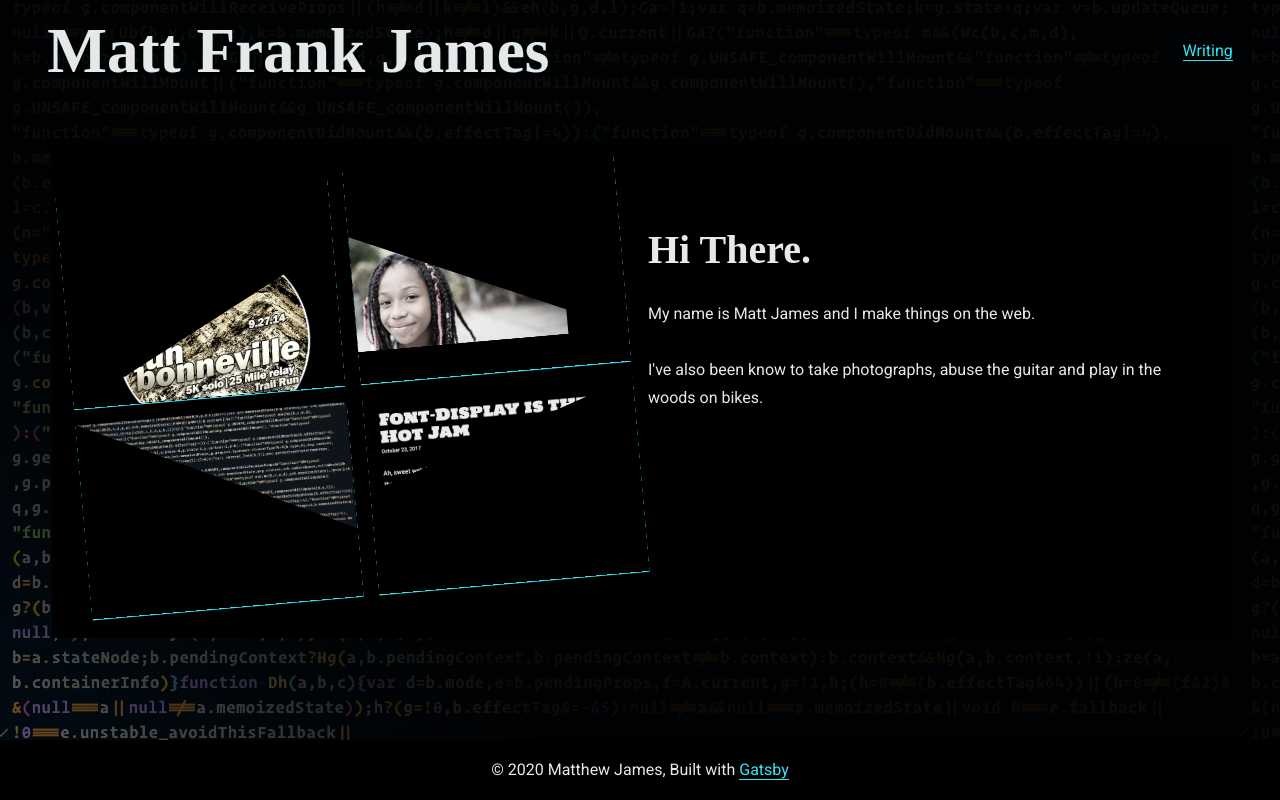
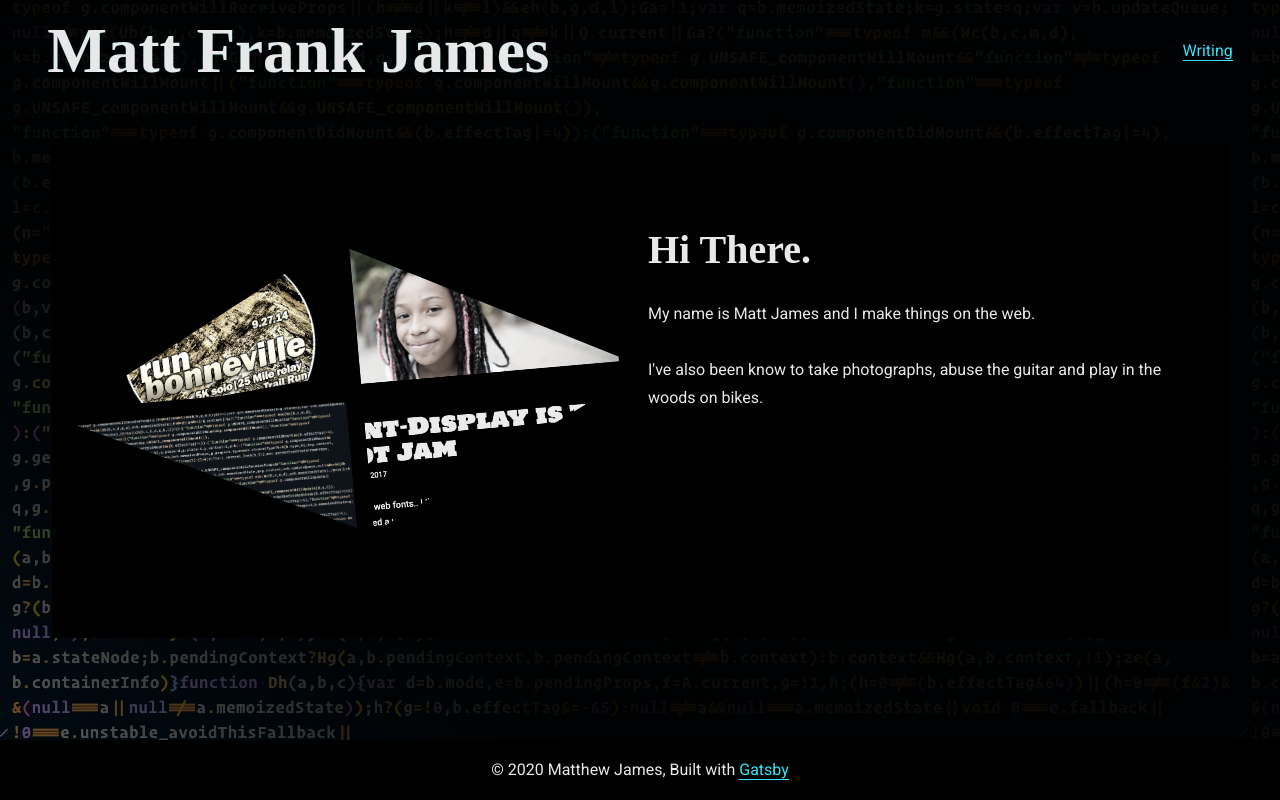
Before and after one commit to mattfrankjames/mattfrankjames-static-gatsby, a Gatsby site: page / in a window 1280 px wide. Built offline with nearby package versions, Linux system fonts and the light colour scheme; Gatsby itself is replaced by a stand-in of ours; some packages are replaced by stand-ins of ours; a web font is replaced by a local one.

Commit message:
Fix home page links shadow

```diff
--- a/src/pages/index.js
+++ b/src/pages/index.js
@@ -19,9 +19,10 @@ const HomePage = ({ data, location }) => {
             fluid={data.imageTwo.childImageSharp.fluid}
             imgStyle={{
               transition: "filter 0.4s ease-out",
-              objectPosition: "center 50px",
+              objectPosition: "center 55px",
               marginBottom: "0",
-              marginRight: "1rem",
+              marginRight: "0",
+              transform: "rotate(-5deg)",
             }}
             className="card--first"
             alt="Run Bonneville logo"
@@ -106,21 +107,28 @@ const ImgWrap = styled.div`
   transform: rotate(-5deg);
   .card--first {
     clip-path: polygon(0 100%, 99% 100%, 100% 33%);
+    height: 100%;
   }
   .card--second {
     clip-path: polygon(0 100%, 99% 100%, 0 36%);
+    height: 100%;
   }
   .card--third {
     clip-path: polygon(0 0, 100% 65%, 100% 0);
+    height: 100%;
   }
   .card--fourth {
     clip-path: polygon(0 0, 0 68%, 100% 0);
+    height: 100%;
   }
   img {
     filter: grayscale(70%);
     &:hover {
       filter: grayscale(0%);
     }
+  }
+  a {
+    box-shadow: none;
   }
 `
 // export const query = graphql`
```
